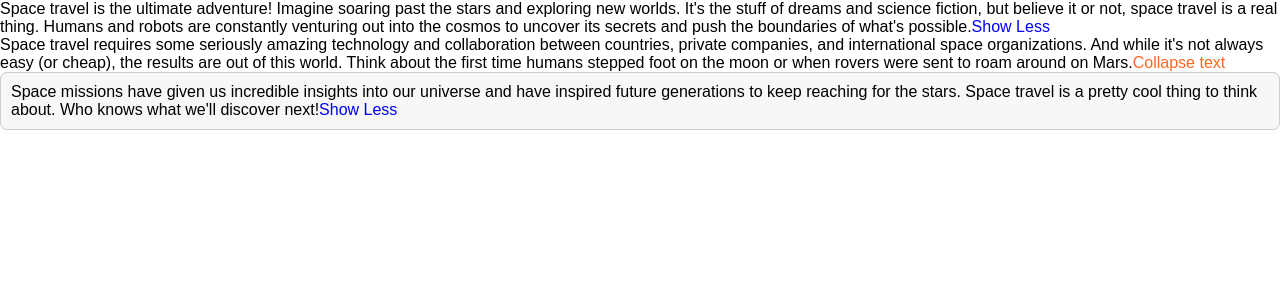
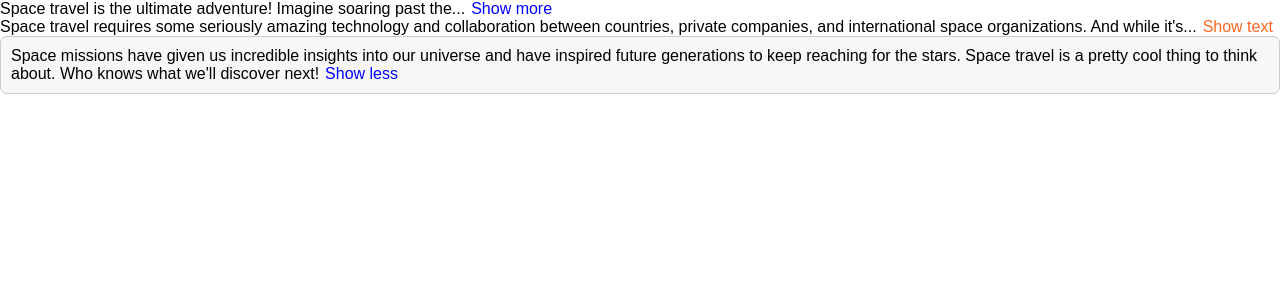
Before and after one commit to Art-Luzrab/textExpanderChallenge, a React (Create React App) app: page / in a window 1280 px wide. Shown: the top 300 px of the page. Built offline with nearby package versions, Linux system fonts and the light colour scheme.

Commit message:
added Jonas's solution

```diff
--- /dev/null
+++ b/src/JonasSolution.js
@@ -0,0 +1,71 @@
+import { useState } from "react";
+import "./styles.css";
+function JonasSolution() {
+  return (
+    <div>
+      <TextExpander>
+        Space travel is the ultimate adventure! Imagine soaring past the stars
+        and exploring new worlds. It's the stuff of dreams and science fiction,
+        but believe it or not, space travel is a real thing. Humans and robots
+        are constantly venturing out into the cosmos to uncover its secrets and
+        push the boundaries of what's possible.
+      </TextExpander>
+
+      <TextExpander
+        collapsedNumWords={20}
+        expandButtonText="Show text"
+        collapseButtonText="Collapse text"
+        buttonColor="#ff6622"
+      >
+        Space travel requires some seriously amazing technology and
+        collaboration between countries, private companies, and international
+        space organizations. And while it's not always easy (or cheap), the
+        results are out of this world. Think about the first time humans stepped
+        foot on the moon or when rovers were sent to roam around on Mars.
+      </TextExpander>
+
+      <TextExpander expanded={true} className="box">
+        Space missions have given us incredible insights into our universe and
+        have inspired future generations to keep reaching for the stars. Space
+        travel is a pretty cool thing to think about. Who knows what we'll
+        discover next!
+      </TextExpander>
+    </div>
+  );
+}
+
+function TextExpander({
+  collapsedNumWords = 10,
+  expandButtonText = "Show more",
+  collapseButtonText = "Show less",
+  buttonColor = "blue",
+  expanded = false,
+  className,
+  children,
+}) {
+  const [isExpanded, setIsExpanded] = useState(expanded);
+
+  const displayText = isExpanded
+    ? children
+    : children.split(" ").slice(0, collapsedNumWords).join(" ") + "...";
+
+  const buttonStyle = {
+    background: "none",
+    border: "none",
+    font: "inherit",
+    cursor: "pointer",
+    marginLeft: "6px",
+    color: buttonColor,
+  };
+
+  return (
+    <div className={className}>
+      <span>{displayText}</span>
+      <button onClick={() => setIsExpanded((exp) => !exp)} style={buttonStyle}>
+        {isExpanded ? collapseButtonText : expandButtonText}
+      </button>
+    </div>
+  );
+}
+
+export default JonasSolution;
--- a/src/index.js
+++ b/src/index.js
@@ -1,10 +1,11 @@
 import React from "react";
 import ReactDOM from "react-dom/client";
-import App from "./App";
+// import App from "./App";
+import JonasSolution from "./JonasSolution";
 
 const root = ReactDOM.createRoot(document.getElementById("root"));
 root.render(
   <React.StrictMode>
-    <App />
+    <JonasSolution />
   </React.StrictMode>
 );
```
